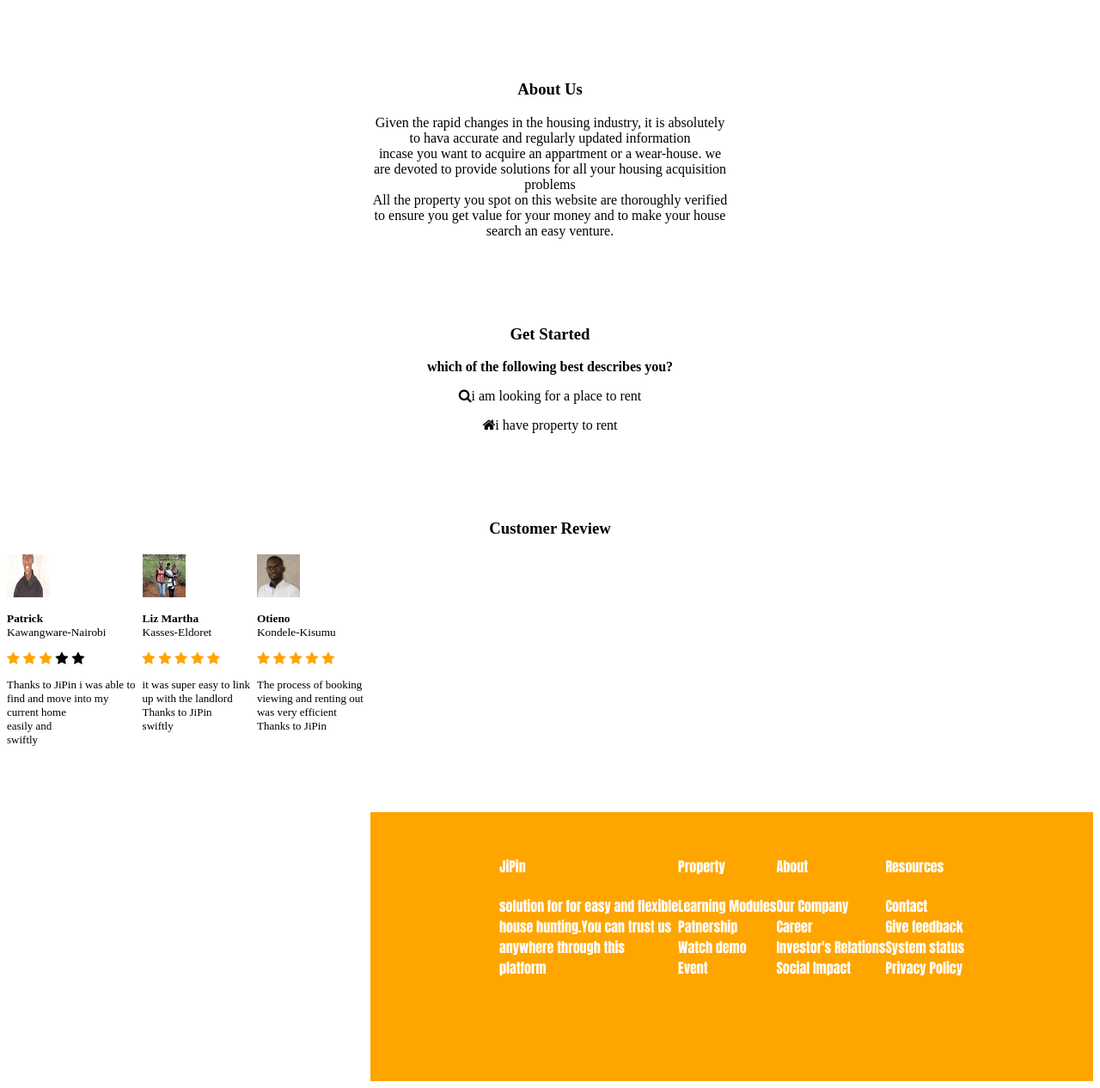
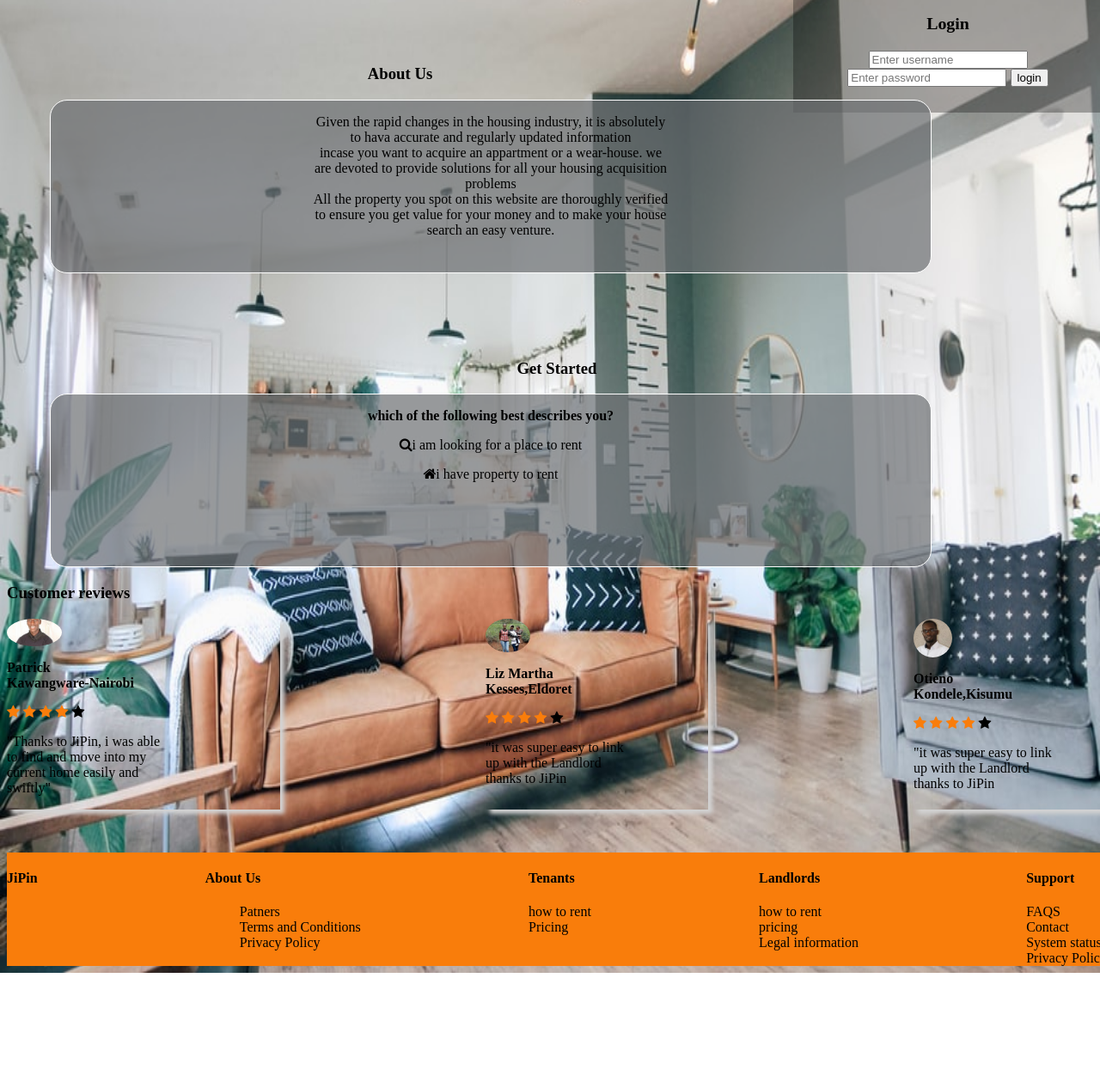
Before and after one commit to greg-mbugua/JiPin, a plain HTML site: page index.html in a window 1280 px wide. Shown: the part 97-1363 px from the top of the page at 86% size. After the commit the page ends 1229 px from the top, so only its background shows below. Drawn offline with Linux system fonts and the light colour scheme.

Commit message:
initial changes

```diff
--- a/assets/css/index.css
+++ b/assets/css/index.css
@@ -1,5 +1,18 @@
 body{
-    background-image: url();
+    background-image: url(/assets/images/home\ page\ background.jpeg);
+    flex-wrap: wrap;
+    justify-content: space-between;
+    height: 100vh;
+    background-size: 100% 100%;
+    background-repeat: no-repeat;
+    min-height: 100%;
+    min-width: none;
+    width: 100%;
+    height: auto;
+    /* position: fixed; */
+    /* top: 0; */
+    /* left: 0; */
+
 }
 .header{
     display: flex;
@@ -13,23 +26,79 @@ body{
     float: left;
 }
 .home-page-nav{
-    background-color: orange;
+    background-color: #F97D0B;
     justify-content: space-between;
-    padding: 14px 110px;
+    padding: 5px 5px;
     text-decoration: none;
     font-size: 17px;
+    margin-top: 0;
 }
+.box{
+    width: 300px;
+    padding: 30px;
+    top: 50%;
+    /* left: 50%; */
+    /* position: absolute; */
+    background: rgba(0, 0, 0, 0.3);
+    text-align: center;
+    float: right;
+    margin-top: 50px;
+
+}
+.box .h3{
+color: aliceblue;
+text-transform: uppercase;
+font-weight: bold;
+}
+.box input [type="text"], .box input [type="password"]{
+    border: 0;
+    background-color: none;
+    margin: 20px auto;
+    display: block;
+    text-align: center;
+    border-color: blue;
+    padding: 14px 10px;
+    width: 100px;
+    outline: navy;
+    border-radius: 24px;
+    transition: 0.25px;
+
+}
+.box input [type="text"], .box input [type="password"]focus{
+border-color: #F97D0B;
+width: 100px;
+}
+.box input [type="submit"]{
+    border: 0;
+    background-color: none;
+    margin: 20px auto;
+    display: block;
+    text-align: center;
+    border-color: rgb(193, 193, 225);
+    padding: 14px 10px;
+    outline: navy;
+    border-radius: 24px;
+    transition: 0.25px;
+}
+.box input [type="submit"]:hover{
+    background-color: #F97D0B;
+}
+
+
+
+
 .sign_up_button{
     float: right;
     justify-content: space-between;
     border-radius: 10px;
-
 }
 .home-page-nav ul{
     display: flex;
     align-items: center;
     justify-content: space-between;
-
+}
+.home-page-nav a{
+   text-decoration: none;
 }
 .about_section{
     text-align: center;
@@ -43,31 +112,52 @@ body{
     text-align: center;
 }
 .checked{
-    color: orange;
+    color: #F97D0B;
 }
-.star-rate p{
-    font-size: small;
-}
-.customer_review p{
-    font-size: smaller;
-}
-.rate-cards{
+.star-ratings{
     display: flex;
     justify-content: space-between;
 }
-.reviews-section h3{
-text-align: center;
-margin-top: 100px;
-}
-.customer_review .images{
-    border-radius: 10px;
+.customer-details{
+    display: flex;
+    justify-content: space-between;
+
 }
 .flex_blue_content{
-    font-family: impact, haettnschwiler,'Ariaal narrwo';
-    display: inline-flex;
-    justify-content: orange;
-    padding: 30px 150px 120px;
-    color: #ffff;
-    background-color: orange;
-    margin-top: 300px;
+    display: flex;
+    justify-content: space-between;
 }
+.card1{
+    box-shadow: 5px 5px 5px lightgray;
+    /* position: absolute; */
+    /* z-index: 10; */
+}
+.images{
+    width: 20%;
+    border-radius: 50%;
+    display: flex;
+}
+
+.card2{
+    box-shadow: 5px 5px 5px lightgray;
+}
+.card3{
+    box-shadow: 5px 5px 5px lightgray;
+}
+.footer{
+    background-color: #F97D0B;
+    margin-top: 50px;
+}
+.transparent_background{
+    position: relative;
+    width: 80%;
+    height: 200px;
+    background: rgba(110, 113, 116, 0.7);
+    border: 1px solid #ffffff;
+    border-radius: 20px;
+    color: black
+    align-items: center;
+    margin-left: 50px;
+    /* background-color: #f1f1f8; */
+
+}
--- a/index.html
+++ b/index.html
@@ -1,3 +1,4 @@
+
 <!DOCTYPE html>
 <html lang="en">
 <head>
@@ -11,24 +12,29 @@
 </head>
 <body>
     <header>
-        <div class="sign_up_button">
-            <button>SIGN UP</button>
-            <button>LOGIN</button>
-        </div>
-        <div class="Logo">JiPin</div>
+        <div class="Logo"><h1>JiPin</h1></div>
         <nav class="home-page-nav" style="background-color: orange;">
+            <form class="box" action="Login.html" method="post">
+                <h3>
+                    Login
+                </h3>
+                <input type="text" name="" placeholder="Enter username" id="username">
+                <input type="password" name="" placeholder="Enter password" id="password" >
+                <input type="submit" name="" value= "login">
+            </form>
             <ul style="list-style: none;">
                <li><a class="active" href="#home">Home</a></li>
-                <li><a href="">Appartments</a></li>
-                <li><a href="">wear-house</a></li>
+                <li><a href="">Apartments</a></li>
+                <li><a href="">ware-house</a></li>
                 <li><a href="">Landlords</a></li>
-                <li><a href="">Contuct Us</a></li>
+                <li><a href="">Contact Us</a></li>
             </ul>
-
         </nav>
     </header>
+    <div class="background_image">
         <div class="about_section">
             <h3>About Us</h3>
+            <div class="transparent_background" >
                 <p>Given the rapid changes in the housing industry, it is absolutely <br>
                     to hava accurate and regularly updated information <br> incase you want to acquire an appartment or a wear-house. we <br>
                     are devoted to provide solutions for all your housing acquisition <br>
@@ -36,99 +42,123 @@
                     to ensure you get value for your money and to make your house <br> search an easy venture.
                 </p>
         </div>
+        </div>
         <div class="GetStarted_section">
                 <h3>Get Started</h3>
+                <div class="transparent_background">
                     <p> <b>which of the following best describes you?</b></p>
-    </div>
                     <div class="icons">
                         <i class="fa fa-search">i am looking for a place to rent</i><p>
                         <i class="fa fa-home" aria-hidden="true">i have property to rent</i>
                     </div>
-    <div class="reviews-section">
-        <h3>Customer Review</h3>
                 </div>
-    <div class="rate-cards">
+        </div>
+
+        <div class="reviews">
+            <div>
+                <div class="re_views"><h3>Customer reviews</h3></div>
+                <div class="star-ratings">
                     <div class="card1">
-            <div class="customer_review">
-                <img src="assets/images/customer1.jpeg" width="50px" height="50px" alt=" image of a man">
-                <p> <b>Patrick </b><br> Kawangware-Nairobi</p>
-            </div>
-            <div class="star-rate">
+                        <div class="customer-details">
+                            <div >
+                                <img class="images" src="assets/images/customer1.jpeg" alt="">
+                                <p> <b>Patrick <br> Kawangware-Nairobi</b></p>
+                                <div>
                                     <span class="fa fa-star checked"></span>
                                     <span class="fa fa-star checked"></span>
                                     <span class="fa fa-star checked"></span>
+                                    <span class="fa fa-star checked"></span></span>
                                     <span class="fa fa-star"></span>
-                <span class="fa fa-star"></span>
-                <p>Thanks to JiPin i was able to <br>find and move into my <br> current home<br>easily and <br> swiftly</p>
+                                </div>
                             </div>
 
                         </div>
+                        <div>
+                            <p>"Thanks to JiPin, i was able <br> to find and move into my<br>  current home easily and<br>swiftly" </p>
+                        </div>
+                    </div>
+                    <!-- <div class="star-ratings"> -->
                     <div class="card2">
-
-            <div class="customer_review">
-                <img src="assets/images/customer2.jpeg" width="50px" height="50px" alt=" image contain two people standing">
-                <p> <b>Liz Martha</b>  <br> Kasses-Eldoret</p>
-            </div>
-            <div class="star-rate">
+                        <div class="customer-details">
+                            <div>
+                                <img class="images" src="assets/images/customer2.jpeg" alt="">
+                                <div>
+                                    <p> <b>Liz Martha<br> Kesses,Eldoret</b></p>
                                     <span class="fa fa-star checked"></span>
                                     <span class="fa fa-star checked"></span>
                                     <span class="fa fa-star checked"></span>
-                <span class="fa fa-star checked"></span>
-                <span class="fa fa-star checked"></span>
-                <p>it was super easy to link<br>up with the landlord <br> Thanks to JiPin <br> swiftly</p>
+                                    <span class="fa fa-star checked"></span></span>
+                                    <span class="fa fa-star"></span>
+                                </div>
+                            </div>
+
+                        </div>
+                        <div>
+                            <p>"it was super easy to link<br> up with the Landlord<br>
+                            thanks to JiPin</p>
                         </div>
                     </div>
                     <div class="card3">
-            <div class="customer_review">
-                <img src="assets/images/customer3.jpeg" width="50px" height="50px" alt=" image contain two people standing">
-                <p> <b>Otieno </b><br>Kondele-Kisumu </p>
-            </div>
-            <div class="star-rate">
+                        <div class="customer-details">
+                             <div>
+                                <img class="images" src="assets/images/customer3.jpeg" alt="">
+                                <div>
+                                    <p> <b>Otieno<br> Kondele,Kisumu</b></p>
                                     <span class="fa fa-star checked"></span>
                                     <span class="fa fa-star checked"></span>
                                     <span class="fa fa-star checked"></span>
-                <span class="fa fa-star checked"></span>
-                <span class="fa fa-star checked"></span>
-                <p>The process of booking<br>viewing and renting out<br>was very efficient <br> Thanks to JiPin</p>
+                                    <span class="fa fa-star checked"></span></span>
+                                    <span class="fa fa-star"></span>
+                                </div>
+                            </div>
+
+                        </div>
+                        <div>
+                            <p>"it was super easy to link<br> up with the Landlord<br>
+                            thanks to JiPin</p>
+                        </div>
+                    </div>
+                </div>
+                </div>
             </div>
         </div>
         <div class="footer">
             <div class="flex_blue_content">
+                <div>
+                    <h4>JiPin</h4>
+                </div>
                 <div class="list_items">
-                    <h4>JiPin</h4>
+                    <h4>About Us</h4>
                     <div class="list-items">
-                        solution for for easy and flexible <br>
-                        house hunting.You can trust us <br>
-                        anywhere through this <br>
-                        platform
-
+                        <ul style="list-style: none;">
+                            <li>Patners</li>
+                            <li>Terms and Conditions</li>
+                            <li>Privacy Policy</li>
+                        </ul>
                     </div>
-
                 </div>
                 <div class="list-items">
-                    <h4>Property</h4>
-                    <div>Learning Modules</div>
-                    <div>Patnership</div>
-                    <div>Watch demo</div>
-                    <div>Event</div>
+                    <h4>Tenants</h4>
+                    <div>how to rent</div>
+                    <div>Pricing</div>
                 </div>
                 <div class="list-items">
-                    <h4>About</h4>
-                    <div>Our Company</div>
-                    <div>Career</div>
-                    <div>Investor's Relations</div>
-                    <div>Social Impact</div>
+                    <h4>Landlords</h4>
+                    <div>how to rent</div>
+                    <div>pricing</div>
+                    <div>Legal information</div>
                 </div>
                 <div class="list-items">
-                    <h4>Resources</h4>
+                    <h4>Support</h4>
+                    <div>FAQS</div>
                     <div>Contact</div>
-                    <div>Give feedback</div>
                     <div>System status</div>
                     <div>Privacy Policy</div>
                 </div>
             </div>
         </div>
 
+    </div>
     <script src="/assets/script/index.js"></script>
 </body>
 </html>
```
Lines whose indentation alone changed are shown as unchanged.
